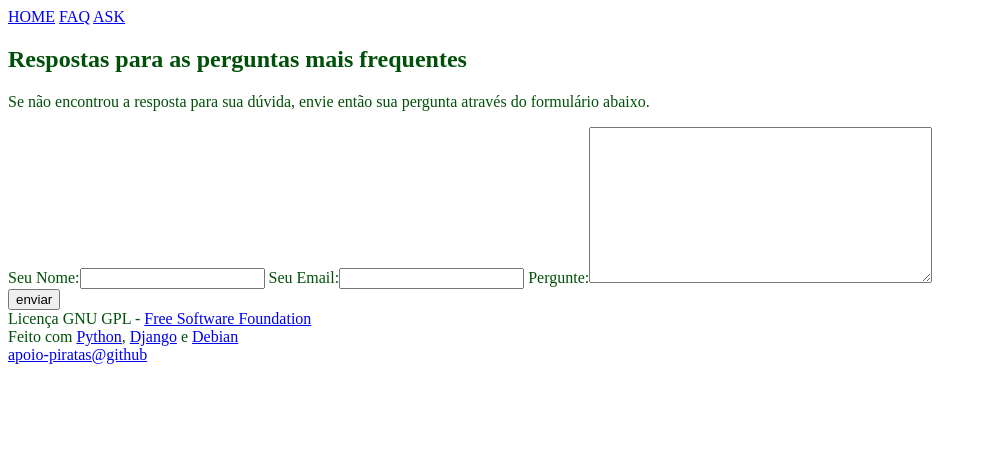
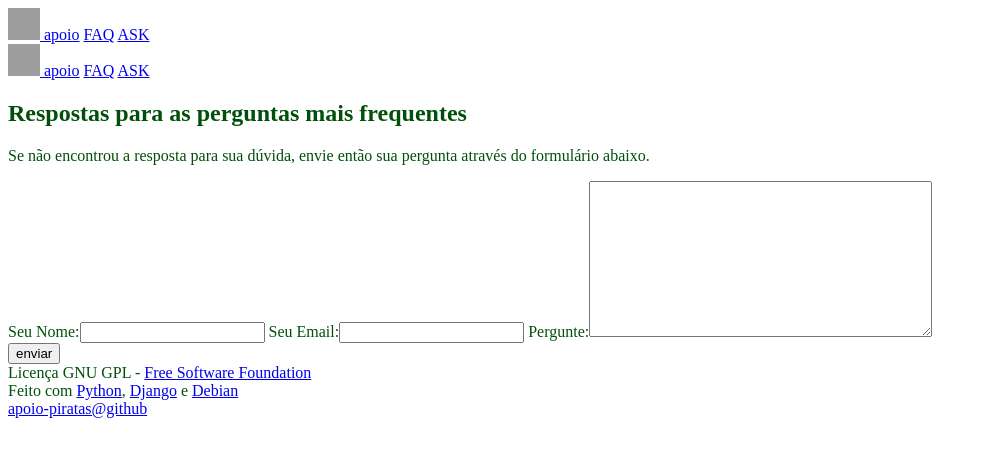
Before and after one commit to carloscosta/apoio-piratas, a Django app: page /faqs/ask/ in a window 1280 px wide. Shown: the top 457 px of the page, without its empty margins (0-987 px from the left). Run offline with Django 3.2, Linux system fonts and the light colour scheme; some libraries are stand-ins or nearby versions; grey boxes are pictures that could not be loaded.

Commit message:
Bring the new nav to decorate the FAQ, also fixing a error in the HOME

```diff
--- a/apoio/apoio/templates/apoio/index.html
+++ b/apoio/apoio/templates/apoio/index.html
@@ -5,7 +5,7 @@
             {{ SIGLA }}<br>
             <center>
                 <a href="http://www.partidopirata.org/">
-                    <img src="/static/logo.pirata.svg" alt="PIRATAS" height="62" width="62" />
+                    <img src="/static/Piratpartiet.svg" alt="PIRATAS" height="62" width="62" />
                 </a>
             </center>
             {{ NOME }}
--- a/apoio/faqs/templates/faqs/ask.html
+++ b/apoio/faqs/templates/faqs/ask.html
@@ -5,11 +5,26 @@
 
     <nav layout="" text="upper big" text="navy white line-1" links="hover-white fadeIn">
         <div>
-            <a href="/">HOME</a>
+            <a href="http://partidopirata.org/">
+                <img src="/static/Piratpartiet.svg" width="32px" height="32px" alt="Partido Pirata" />
+            </a>
+            <a href="/">apoio</a>
             <a href="/faqs">FAQ</a>
             <a href="/faqs/ask/">ASK</a>
         </div>
     </nav>
+    <!-- Fixed navbar -->
+     <nav layout="" text="upper big" text="navy white line-1" links="hover-white fadeIn">
+        <div>
+            <a href="http://partidopirata.org/">
+                <img src="/static/Piratpartiet.svg" width="32px" height="32px" alt="Partido Pirata" />
+            </a>
+            <a href="/">apoio</a>
+            <a href="/faqs">FAQ</a>
+            <a href="/faqs/ask/">ASK</a>
+        </div>
+    </nav>
+
 
     <h2 layout="margin-15">Respostas para as perguntas mais frequentes</h2>
 
--- a/apoio/faqs/templates/faqs/detail.html
+++ b/apoio/faqs/templates/faqs/detail.html
@@ -5,7 +5,10 @@
 
     <nav layout="" text="upper big" text="navy white line-1" links="hover-white fadeIn">
         <div>
-            <a href="/">HOME</a>
+            <a href="http://partidopirata.org/">
+                <img src="/static/Piratpartiet.svg" width="32px" height="32px" alt="Partido Pirata" />
+            </a>
+            <a href="/">apoio</a>
             <a href="/faqs">FAQ</a>
             <a href="/faqs/{{ question.id }}">{{question.id }}</a>
         </div>
--- a/apoio/faqs/templates/faqs/index.html
+++ b/apoio/faqs/templates/faqs/index.html
@@ -5,7 +5,10 @@
 
     <nav layout="" text="upper big" text="navy white line-1" links="hover-white fadeIn">
         <div>
-            <a href="/">HOME</a>
+            <a href="http://partidopirata.org/">
+                <img src="/static/Piratpartiet.svg" width="32px" height="32px" alt="Partido Pirata" />
+            </a>
+            <a href="/">apoio</a>
             <a href="/faqs">FAQ</a>
         </div>
     </nav>
--- a/apoio/faqs/templates/faqs/thanks.html
+++ b/apoio/faqs/templates/faqs/thanks.html
@@ -4,7 +4,10 @@
 
     <nav layout="" text="upper big" text="navy white line-1" links="hover-white fadeIn">
         <div>
-            <a href="/">HOME</a>
+             <a href="http://partidopirata.org/">
+                <img src="/static/Piratpartiet.svg" width="32px" height="32px" alt="Partido Pirata" />
+            </a>
+            <a href="/">apoio</a>
             <a href="/faqs">FAQ</a>
             <a href="/faqs/ask/">ASK</a>
         </div>
```
